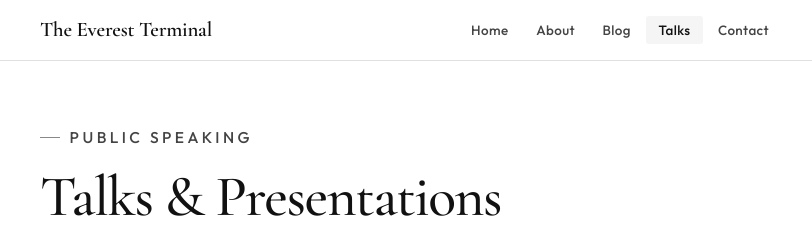
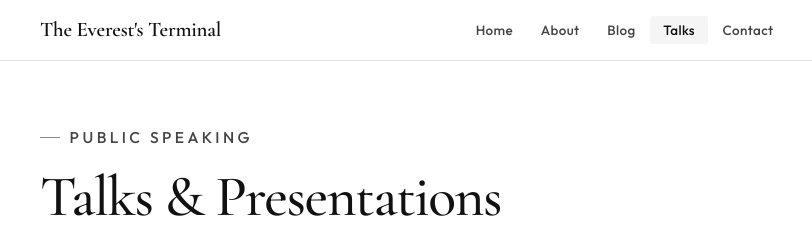
Before and after one commit to everestkc/everestkc.github.io, an Astro site: page /talks in a window 1280 px wide. Shown: the top 237 px of the page, 82-894 px from the left. Built offline with nearby package versions, Linux system fonts and the light colour scheme; Astro itself is replaced by a stand-in of ours.

Commit message:
Updated profile

```diff
--- a/src/layouts/Layout.astro
+++ b/src/layouts/Layout.astro
@@ -29,7 +29,7 @@ const { title, description = "Personal website", activePage = '' } = Astro.props
 
   <nav class="nav" role="navigation" aria-label="Main navigation">
     <div class="nav-inner">
-      <a href="/" class="nav-logo">The Everest Terminal</a>
+      <a href="/" class="nav-logo">The Everest's Terminal</a>
 
       <ul class="nav-links" id="nav-links">
         <li><a href="/" id="nav-home" class={activePage === 'home' ? 'active' : ''}>Home</a></li>
```
